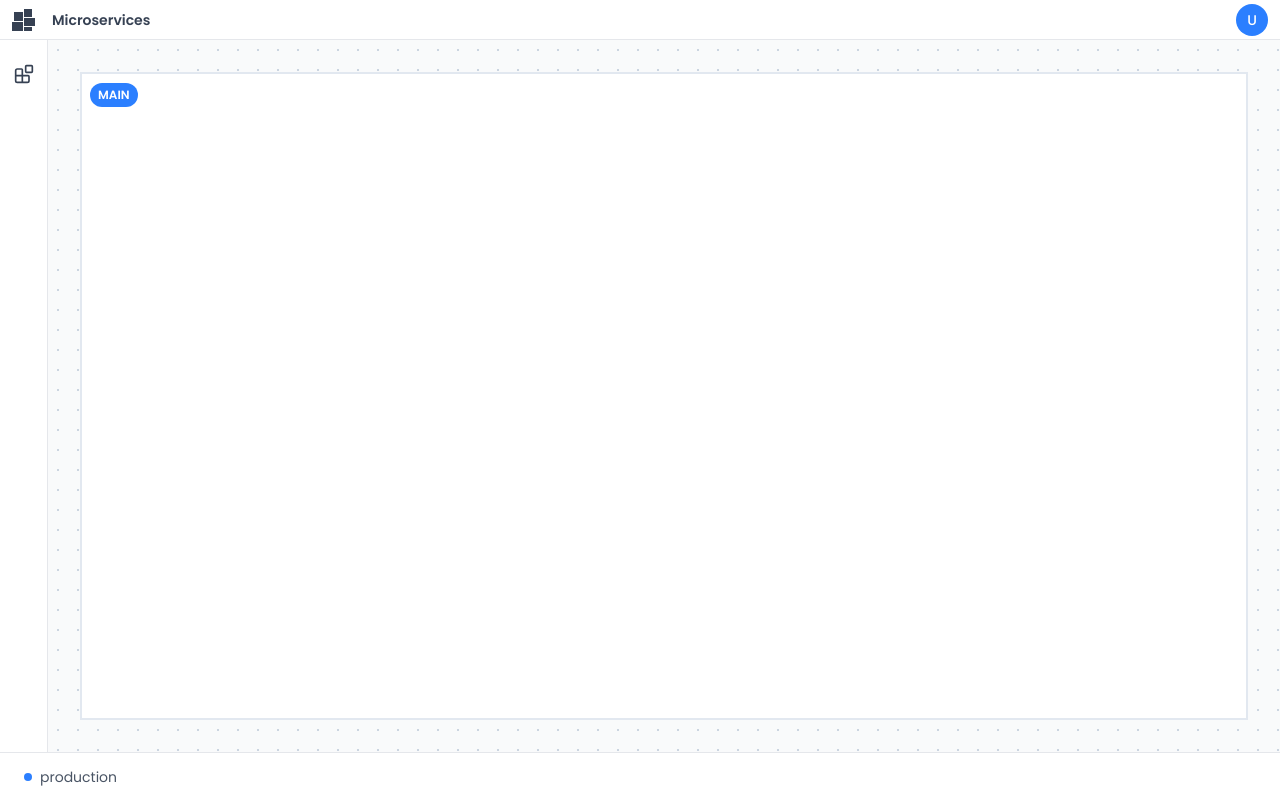
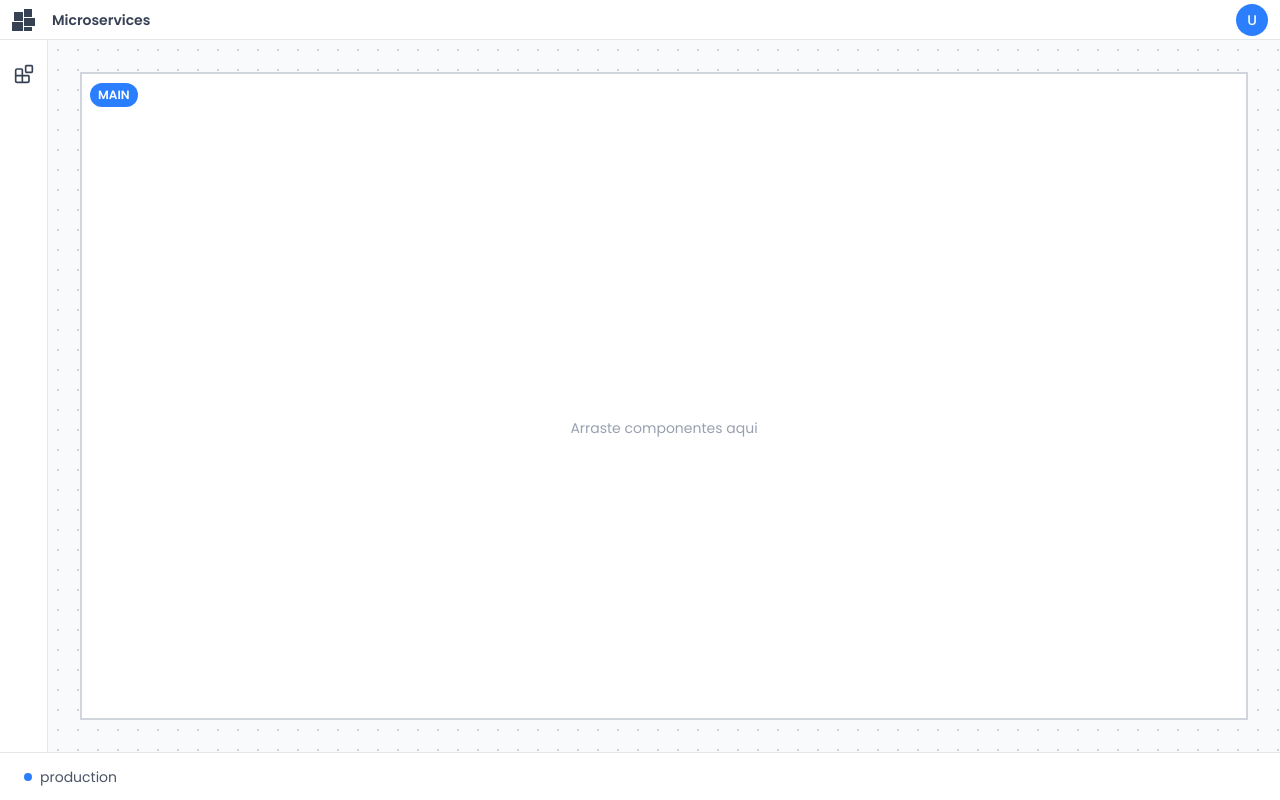
Before and after one commit to edivandecastro/transaction_builder, a React (Vite) app: page / in a window 1280 px wide. Built offline with nearby package versions, Linux system fonts and the light colour scheme.

Commit message:
Implement drag-and-drop functionality in App component with a new DroppableCanvas. Users can now drag components onto the canvas, dynamically adding them to the layout. Integrate DragOverlay for visual feedback during dragging, enhancing user interaction and experience.

```diff
--- a/src/App.tsx
+++ b/src/App.tsx
@@ -1,13 +1,78 @@
 import { useState } from 'react'
+import { DndContext, DragOverlay } from '@dnd-kit/core'
+import { useDroppable } from '@dnd-kit/core'
+import type { DragEndEvent, DragStartEvent } from '@dnd-kit/core'
 import Header from '@/components/layout/Header'
 import Toolbar from '@/components/layout/Toolbar'
 import Sidebar from '@/components/layout/Sidebar'
 import Footer from '@/components/layout/Footer'
+import TextInput from '@/components/inputs/TextInput'
+
+type CanvasComponent = {
+  id: string;
+  type: string;
+  props?: Record<string, unknown>;
+}
+
+function DroppableCanvas({ children }: { children: React.ReactNode }) {
+  const { setNodeRef, isOver } = useDroppable({
+    id: 'canvas-drop-zone',
+  })
+
+  return (
+    <div
+      ref={setNodeRef}
+      className={`relative bg-white border-2 ${isOver ? 'border-blue-500' : 'border-gray-300'} p-8 min-h-[600px] w-full h-full transition-colors`}
+    >
+      {children}
+    </div>
+  )
+}
 
 function App() {
   const [isComponentsSidebarOpen, setIsComponentsSidebarOpen] = useState(false)
+  const [canvasComponents, setCanvasComponents] = useState<CanvasComponent[]>([])
+  const [activeId, setActiveId] = useState<string | null>(null)
+
+  const handleDragStart = (event: DragStartEvent) => {
+    setActiveId(event.active.id as string)
+  }
+
+  const handleDragEnd = (event: DragEndEvent) => {
+    const { active, over } = event
+
+    if (!over) {
+      setActiveId(null)
+      return
+    }
+
+    // Verifica se foi solto no canvas (droppable area)
+    if (over.id === 'canvas-drop-zone') {
+      const componentType = active.id as string
+
+      // Cria um novo componente no canvas
+      const newComponent: CanvasComponent = {
+        id: `component-${Date.now()}-${Math.random().toString(36).substr(2, 9)}`,
+        type: componentType,
+      }
+
+      setCanvasComponents((prev) => [...prev, newComponent])
+    }
+
+    setActiveId(null)
+  }
+
+  const renderComponent = (component: CanvasComponent) => {
+    switch (component.type) {
+      case 'text-input':
+        return <TextInput key={component.id} id={component.id} />
+      default:
+        return null
+    }
+  }
 
   return (
+    <DndContext onDragStart={handleDragStart} onDragEnd={handleDragEnd}>
       <div className="h-screen flex flex-col bg-gray-50">
         <Header />
 
@@ -17,7 +82,7 @@ function App() {
           {isComponentsSidebarOpen && <Sidebar onClose={() => setIsComponentsSidebarOpen(false)} />}
 
           <main id="desktop" className={`flex-1 bg-gray-50 bg-grid-pattern pt-8 pr-8 pb-20 pl-8 overflow-auto transition-all duration-200 ml-12 ${isComponentsSidebarOpen ? 'ml-[21rem]' : ''}`}>
-          <div id="canvas" className="relative bg-white border-2 active:border-blue-500 p-8 min-h-[600px] w-full h-full">
+            <DroppableCanvas>
               <div id="main-tag" className="absolute top-2 left-2">
                 <span className="inline-block px-2 py-1 bg-blue-500 text-white text-xs font-semibold rounded-full uppercase">
                   Main
@@ -26,17 +91,31 @@ function App() {
 
               <div
                 id="content-area"
-              className="mt-8 flex items-center justify-center h-full w-full"
+                className="mt-8 flex flex-col items-start gap-4 h-full w-full"
               >
-
+                {canvasComponents.length === 0 ? (
+                  <div className="w-full h-full flex items-center justify-center text-gray-400 text-sm">
+                    Arraste componentes aqui
                   </div>
-
+                ) : (
+                  canvasComponents.map((component) => renderComponent(component))
+                )}
               </div>
+            </DroppableCanvas>
           </main>
         </div>
 
         <Footer />
       </div>
+
+      <DragOverlay>
+        {activeId ? (
+          <div className="opacity-50">
+            {activeId === 'text-input' && <TextInput />}
+          </div>
+        ) : null}
+      </DragOverlay>
+    </DndContext>
   )
 }
 
```
Lines whose indentation alone changed are shown as unchanged.
